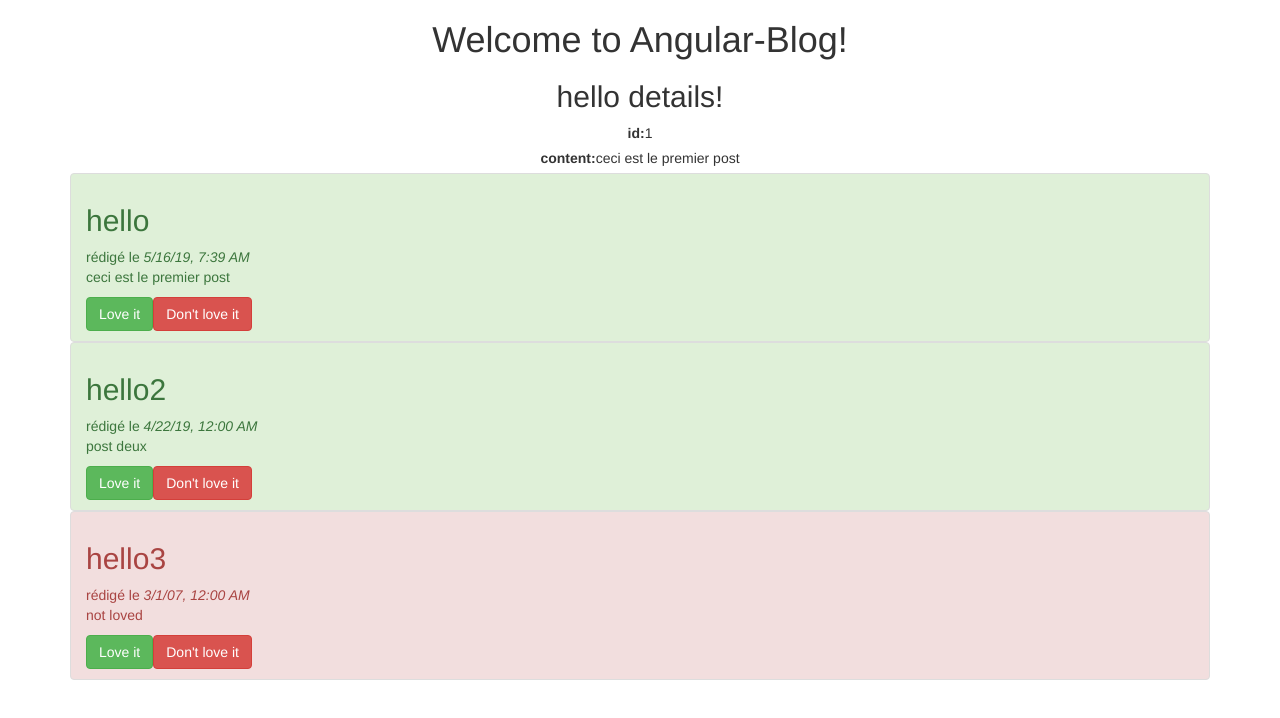
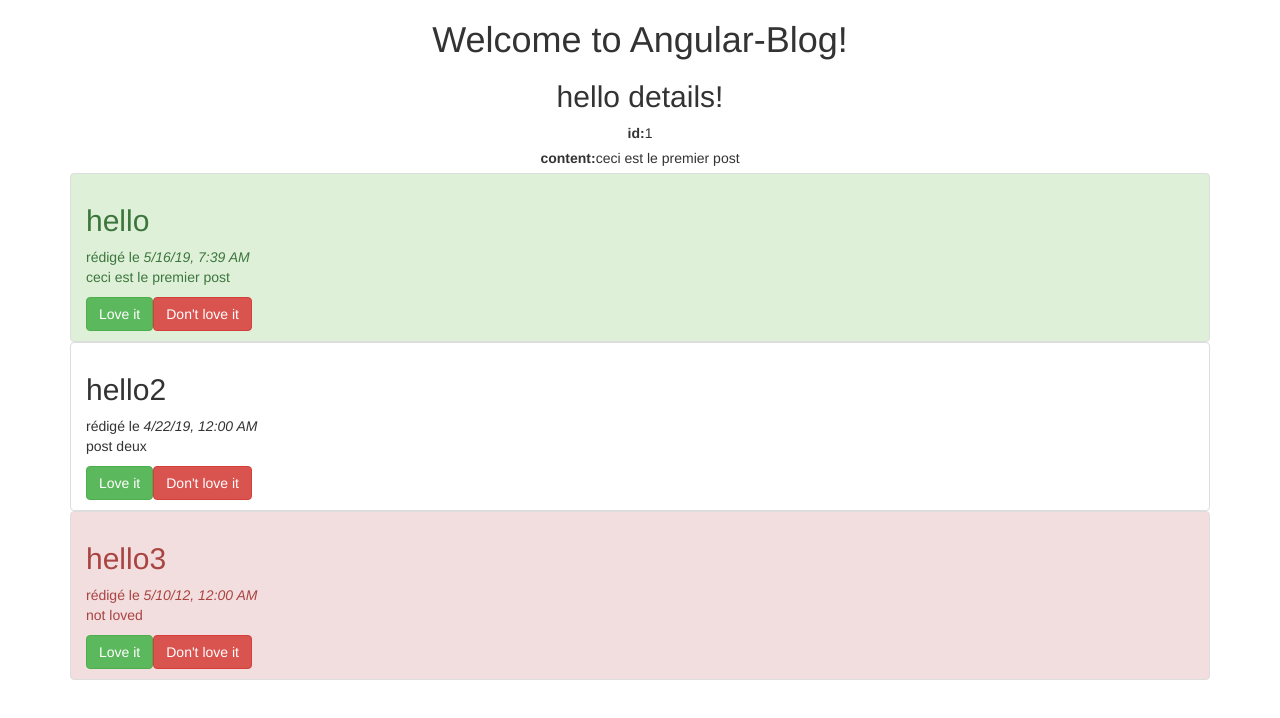
Before and after one commit to florentBourgeois/BlogAngular, an Angular app: page / in a window 1280 px wide. Shown: the top 718 px of the page. Built offline with nearby package versions, Linux system fonts and the light colour scheme.

Commit message:
ajout d'une classe Post avec constructeur

```diff
--- a/src/app/app.component.ts
+++ b/src/app/app.component.ts
@@ -1,4 +1,5 @@
 import { Component } from '@angular/core';
+import {Post} from './post';
 
 @Component({
   selector: 'app-root',
@@ -9,21 +10,21 @@ import { Component } from '@angular/core';
 
 
 
+
 export class AppComponent {
   title = 'Angular-Blog';
-  post: Post = {id: 1, title: 'hello', content: 'ceci est le premier post', loveIts: 10, createdAt: new Date()};
-  post2: Post = {id: 2, title: 'hello2', content: 'post deux', loveIts: 1, createdAt: new Date('22 april 2019')};
-  post3: Post = {id: 3, title: 'hello3', content: 'not loved', loveIts: -4, createdAt: new Date('1 mars 2007')};
+  post: Post = new Post(1, 'hello', 'ceci est le premier post', 10);
+  post2: Post = new Post(1, 'hello2', 'post deux', 0);
+  post3: Post = new Post(3, 'hello3', 'not loved', -4);
 
-  posts = [this.post, this.post2, this.post3];
+  posts: Post[] = [];
+
+  ngOnInit(){
+    this.post2.setDate(new Date('22 april 2019'));
+    this.post3.setDate((new Date('10 may 2012')))
+
+    this.posts.push(this.post);
+    this.posts.push(this.post2);
+    this.posts.push(this.post3);
+  }
 }
-
-
-
-export class Post {
-  id: number;
-  title: string;
-  content: string;
-  loveIts: number;
-  createdAt: Date;
-}
--- a/src/app/blog-post-list/blog-post-list.component.ts
+++ b/src/app/blog-post-list/blog-post-list.component.ts
@@ -1,5 +1,5 @@
 import {Component, Input, OnInit} from '@angular/core';
-import {Post} from '../app.component';
+import {Post} from '../post';
 
 @Component({
   selector: 'app-blog-post-list',
--- /dev/null
+++ b/src/app/post.ts
@@ -0,0 +1,19 @@
+export class Post {
+  id: number;
+  title: string;
+  content: string;
+  loveIts: number;
+  createdAt: Date;
+
+  constructor(id: number, title: string, content: string, loveIst: number) {
+    this.id = id;
+    this.title = title;
+    this.content = content;
+    this.loveIts = loveIst;
+    this.createdAt = new Date();
+  }
+
+  setDate(d: Date) {
+    this.createdAt = d;
+  }
+}
```
Also changed, not shown: 1 other file (tests, documents, lock files or other folders).
